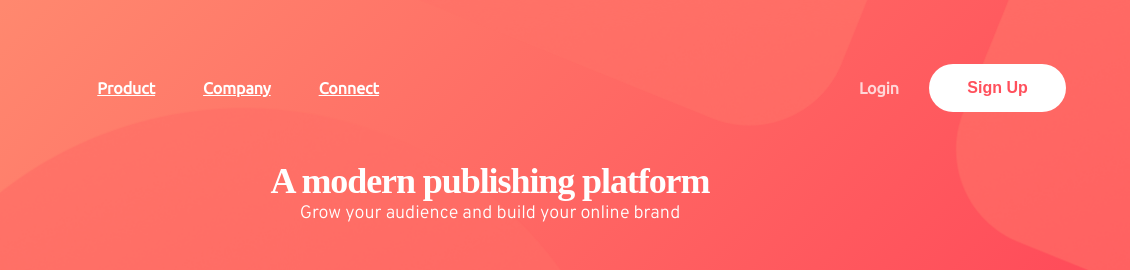
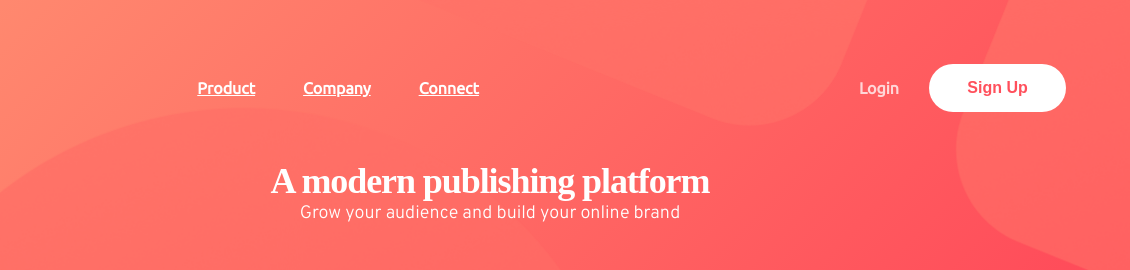
Before and after one commit to sylviamormor/Enyata-conversion-project, a plain HTML site: page index.html in a window 1280 px wide. Shown: the top 270 px of the page, 150-1280 px from the left. Drawn offline with Linux system fonts and the light colour scheme.

Commit message:
commit file

```diff
--- a/style.css
+++ b/style.css
@@ -355,7 +355,7 @@ main {
   .navigation {
     display: flex;
     justify-content: space-between;
-    gap: 480px;
+    gap: 380px;
     align-items: center;
   }
 
@@ -406,7 +406,7 @@ main {
     flex-direction: row;
   }
 
-  .web1{
+ .web1{
     object-fit: cover;
 
   }
```
Also changed, not shown: index.html (+0 -2 lines).
